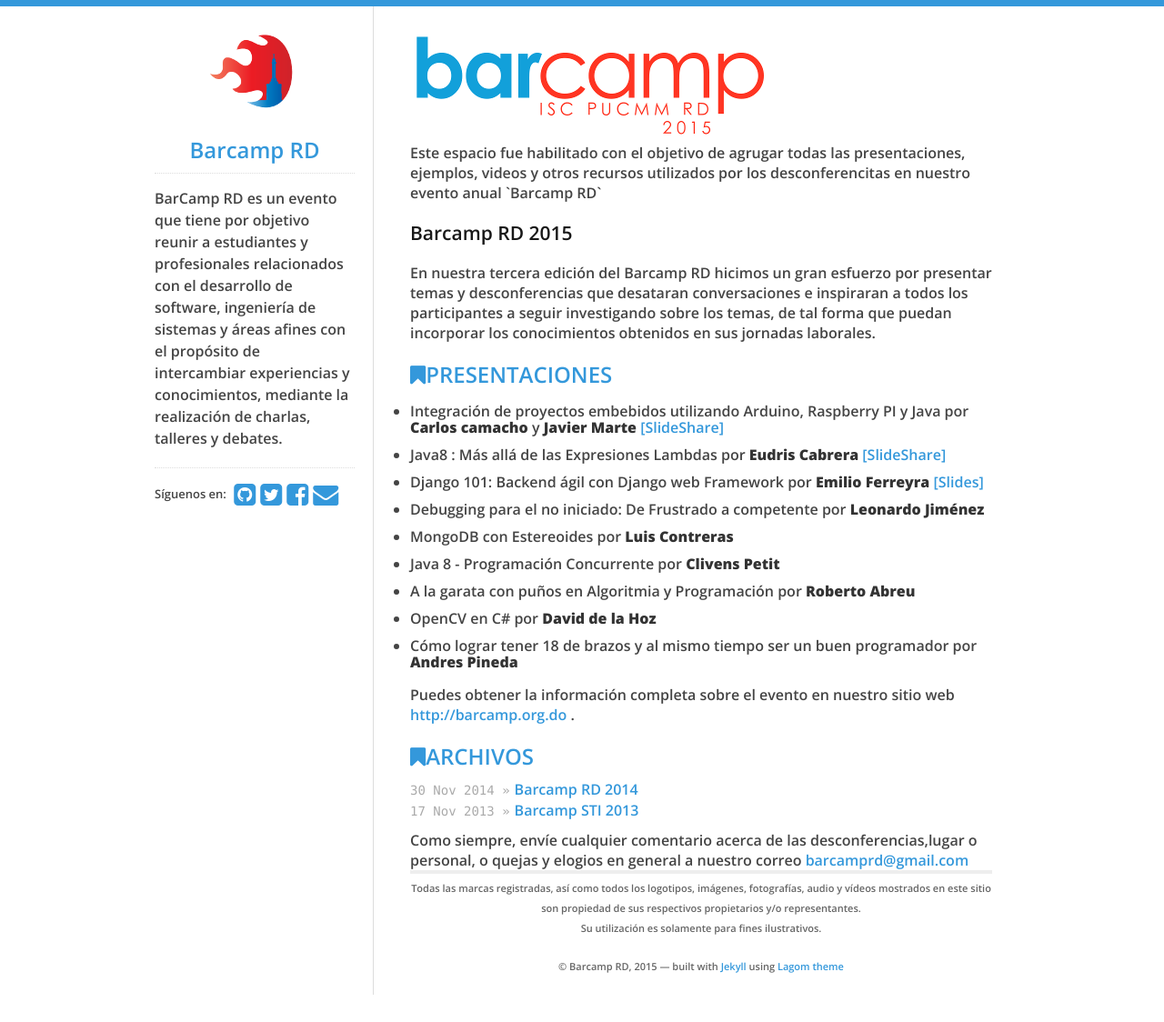
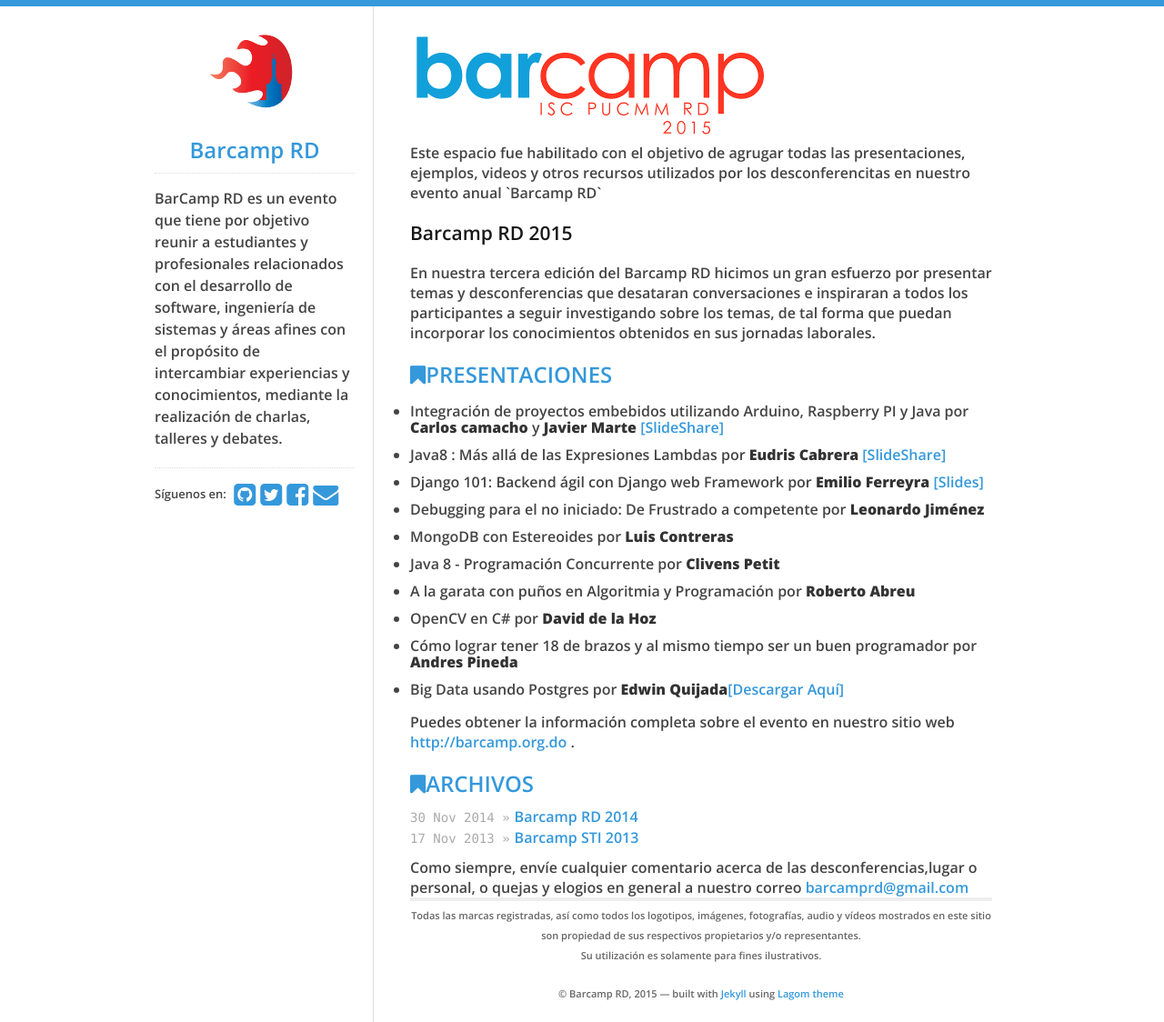
Before and after one commit to BarcampRD/BarcampRD.github.io, a Jekyll site: the page built from index.html, in a window 1280 px wide. Shown: the whole page at 91% size. Built offline with Jekyll 4.4.1, drawn with Linux system fonts in a browser that asks for light colours; nearby versions of some CDN libraries; before the commit the page ends 1094 px from its top, so only the background shows below that.

Commit message:
Presentacion BigData usando PostgreSQL

```diff
--- a/index.html
+++ b/index.html
@@ -37,6 +37,8 @@ title: Presentaciones y otros recursos sobre el BarCamp RD
 <li>Cómo lograr tener 18 de brazos y al mismo tiempo ser un buen programador
  por <strong>Andres Pineda</strong></li>
 
+<li>Big Data usando Postgres por <strong>Edwin Quijada</strong><a href="slides/2015/PostgreSQL-y-BigData.pptx" target="_blank">[Descargar Aquí]</a></li>
+
 </ul>
  <p>Puedes obtener la información completa sobre el evento en nuestro sitio web {% if site.data.theme.site_url %}
    <a href="{{site.data.theme.site_url}}" target="_blank">{{site.data.theme.site_url}}</a>
```
Also changed, not shown: 1 other file.
